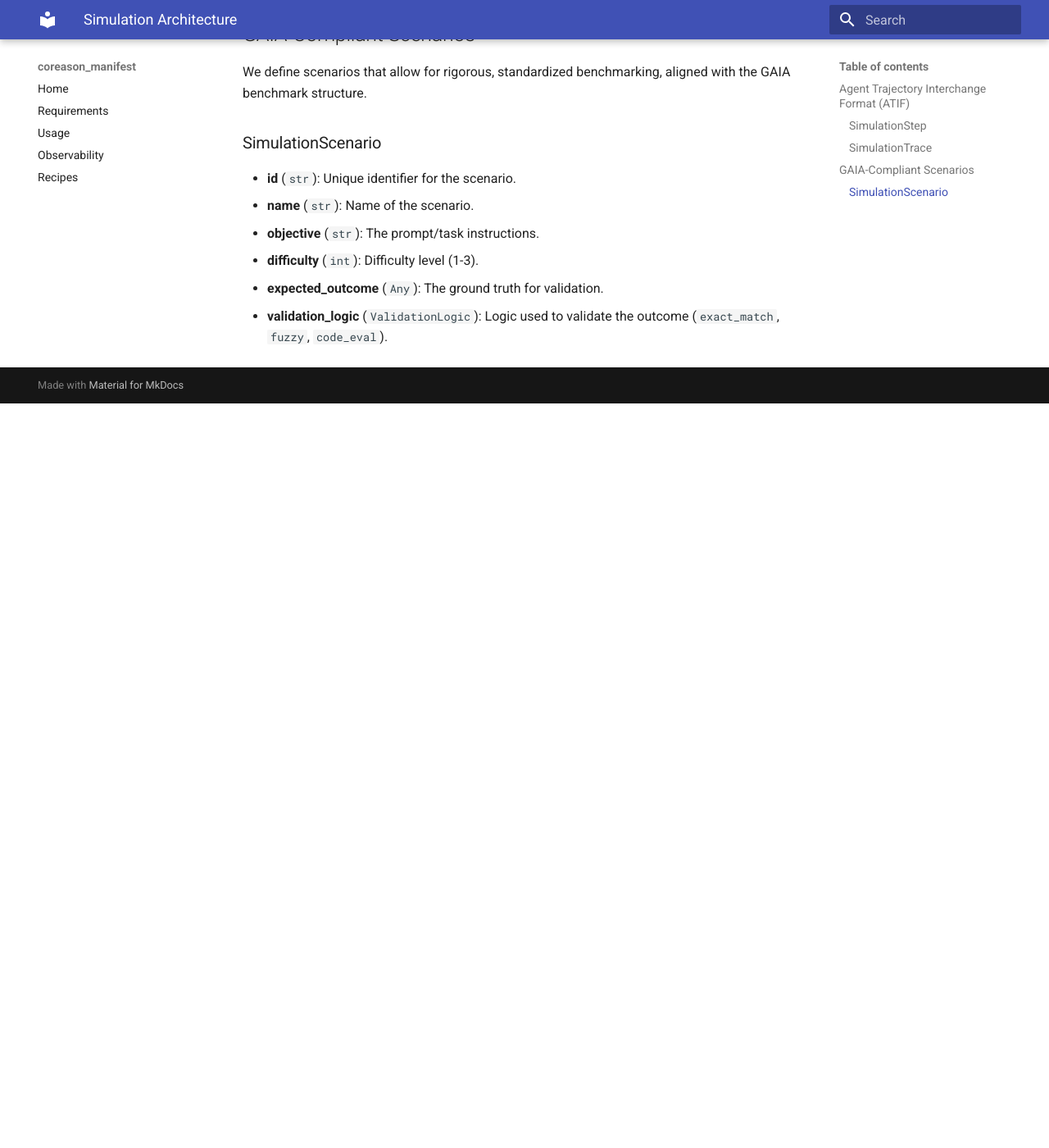
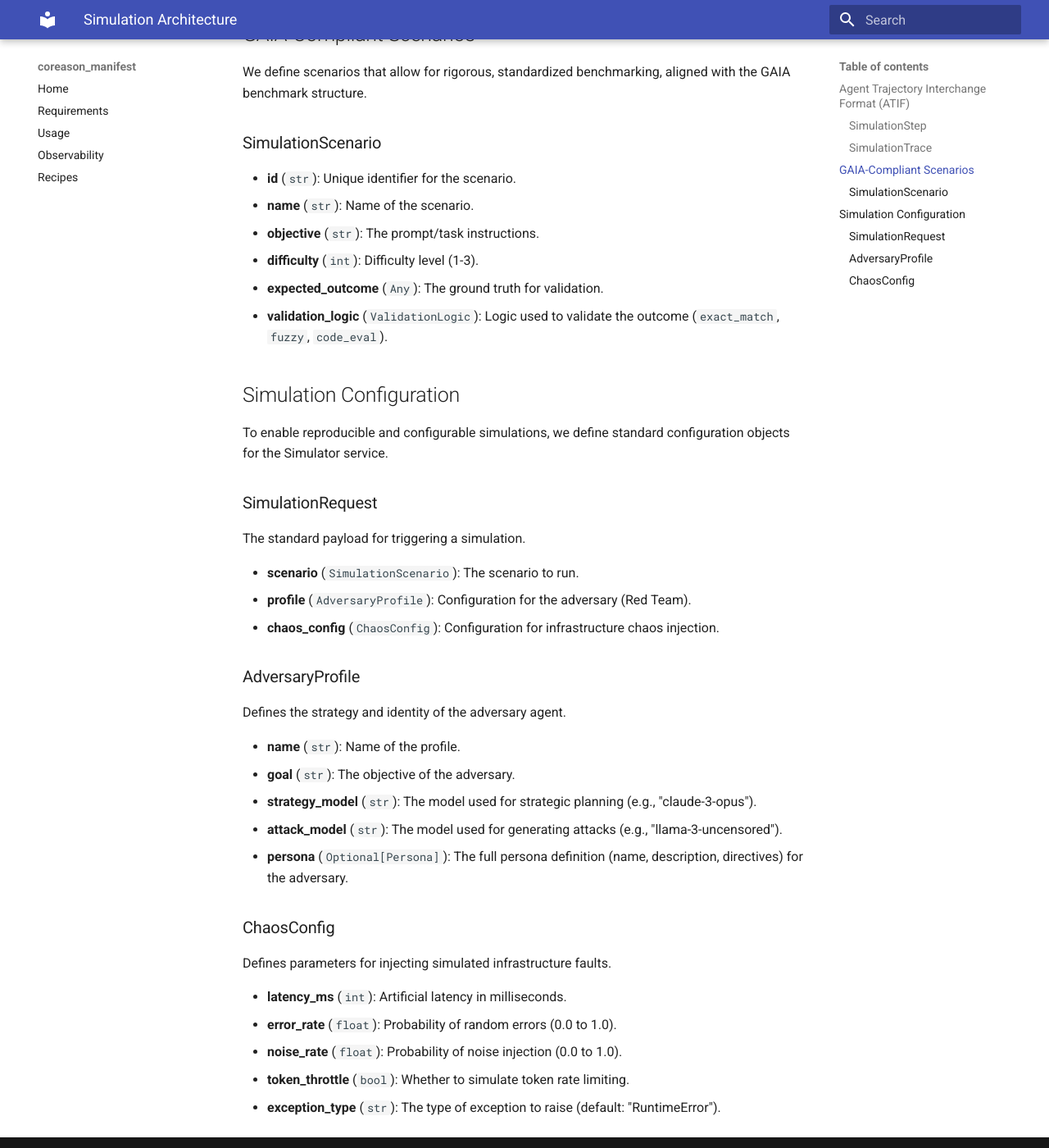
Before and after one commit to CoReason-AI/coreason-manifest, an MkDocs documentation site: the page built from docs/simulation_architecture.md, in a window 1280 px wide and 1400 px high, scrolled down 1066 px. Shown: the whole window at 82% size. Built offline with MkDocs 1.6.1 and Material for MkDocs 9.7.7, drawn with Linux system fonts in a browser that asks for light colours; before the commit the page ends 1558 px from its top, so only the background shows below that.

Commit message:
Update docs for Persona and Simulation Config
Updated documentation to reflect the integration of `Persona` and the formalization of `SimulationRequest`, `AdversaryProfile`, and `ChaosConfig`.

- `docs/atomic_agents.md`: Updated `ModelConfig` example to include `persona`.
- `docs/simulation_architecture.md`: Added "Simulation Configuration" section detailing `SimulationRequest`, `AdversaryProfile`, and `ChaosConfig`.

Co-authored-by: gowthamrao <13936600+gowthamrao@users.noreply.github.com>

```diff
--- a/docs/simulation_architecture.md
+++ b/docs/simulation_architecture.md
@@ -40,3 +40,35 @@ We define scenarios that allow for rigorous, standardized benchmarking, aligned
 - **difficulty** (`int`): Difficulty level (1-3).
 - **expected_outcome** (`Any`): The ground truth for validation.
 - **validation_logic** (`ValidationLogic`): Logic used to validate the outcome (`exact_match`, `fuzzy`, `code_eval`).
+
+## Simulation Configuration
+
+To enable reproducible and configurable simulations, we define standard configuration objects for the Simulator service.
+
+### SimulationRequest
+
+The standard payload for triggering a simulation.
+
+- **scenario** (`SimulationScenario`): The scenario to run.
+- **profile** (`AdversaryProfile`): Configuration for the adversary (Red Team).
+- **chaos_config** (`ChaosConfig`): Configuration for infrastructure chaos injection.
+
+### AdversaryProfile
+
+Defines the strategy and identity of the adversary agent.
+
+- **name** (`str`): Name of the profile.
+- **goal** (`str`): The objective of the adversary.
+- **strategy_model** (`str`): The model used for strategic planning (e.g., "claude-3-opus").
+- **attack_model** (`str`): The model used for generating attacks (e.g., "llama-3-uncensored").
+- **persona** (`Optional[Persona]`): The full persona definition (name, description, directives) for the adversary.
+
+### ChaosConfig
+
+Defines parameters for injecting simulated infrastructure faults.
+
+- **latency_ms** (`int`): Artificial latency in milliseconds.
+- **error_rate** (`float`): Probability of random errors (0.0 to 1.0).
+- **noise_rate** (`float`): Probability of noise injection (0.0 to 1.0).
+- **token_throttle** (`bool`): Whether to simulate token rate limiting.
+- **exception_type** (`str`): The type of exception to raise (default: "RuntimeError").
```
Also changed, not shown: docs/atomic_agents.md (+9 -1 lines).
